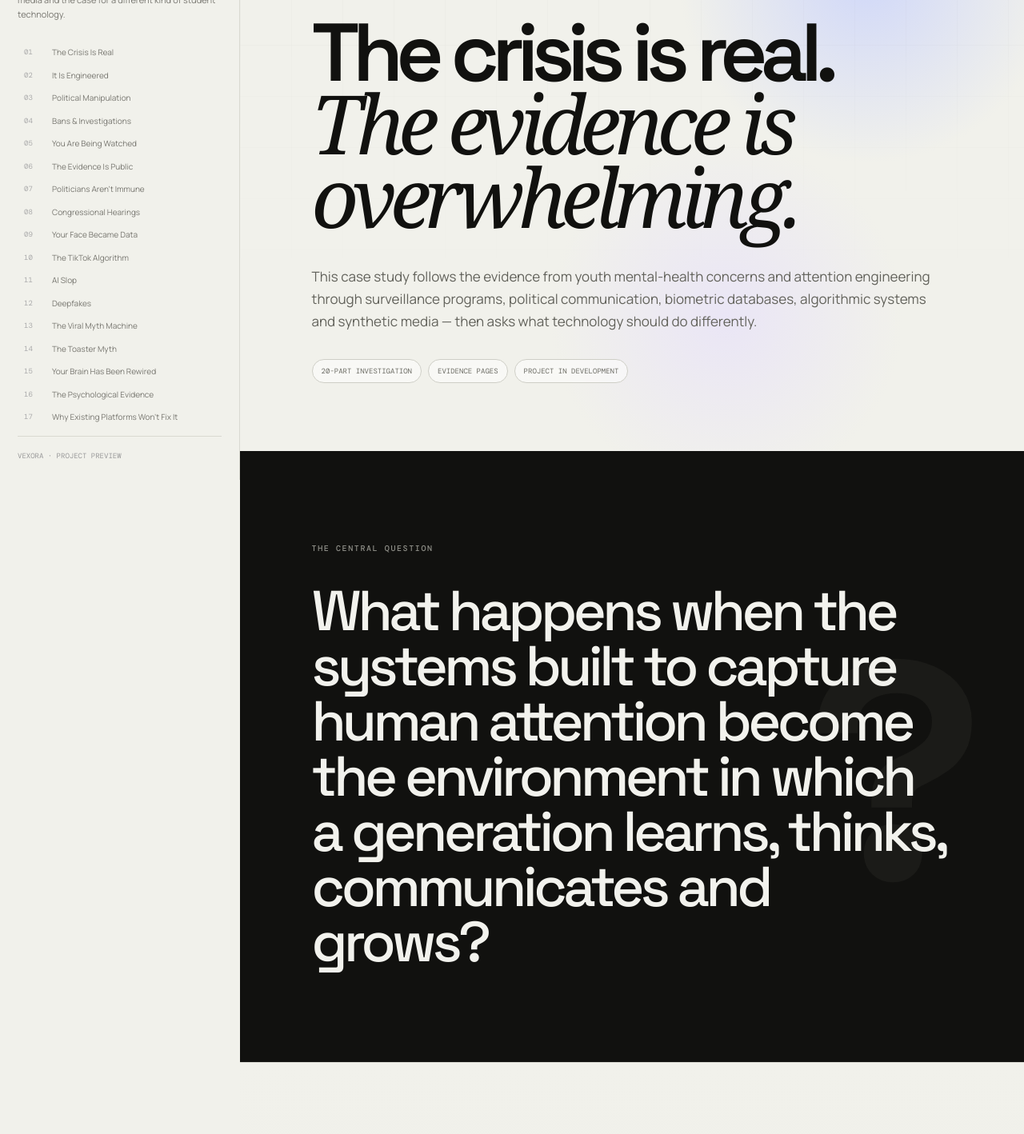
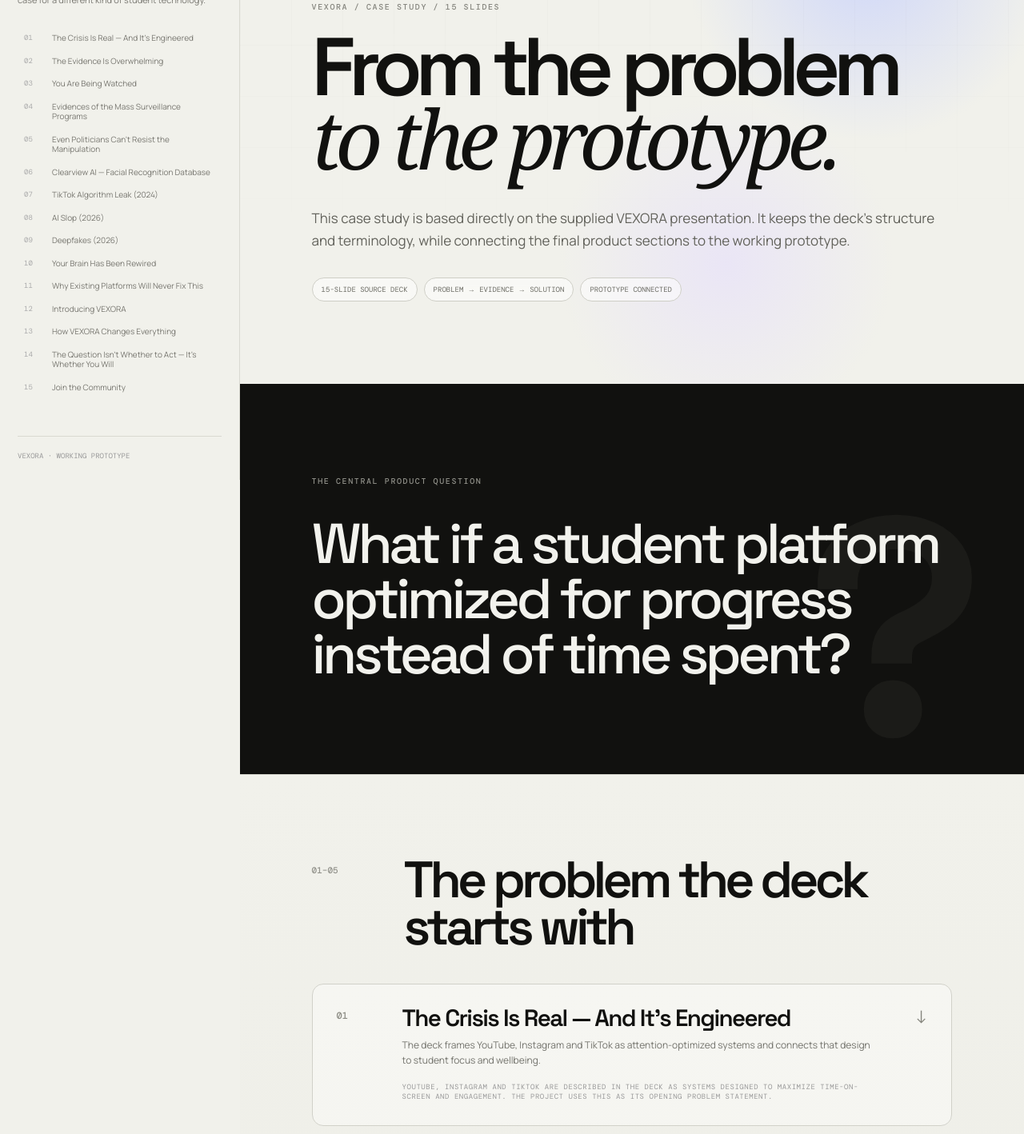
Before and after one commit to Thiviyan001/vexora-platform, a Next.js app: page /case-study in a window 1280 px wide. Shown: the part 200-1618 px from the top of the page at 80% size. Built offline with nearby package versions, Linux system fonts and the light colour scheme.

Commit message:
Rebuild case study from supplied VEXORA presentation

```diff
--- a/app/case-study/page.tsx
+++ b/app/case-study/page.tsx
@@ -1,44 +1,115 @@
 import Link from "next/link";
 
 const chapters = [
-  ["01", "The Crisis Is Real", "Mental health, attention and the evidence"],
-  ["02", "It Is Engineered", "Products are designed around measurable attention"],
-  ["03", "Political Manipulation", "When information systems meet elections"],
-  ["04", "Bans & Investigations", "Governments are no longer ignoring the problem"],
-  ["05", "You Are Being Watched", "PRISM, XKEYSCORE and digital surveillance"],
-  ["06", "The Evidence Is Public", "Official records, hearings and investigations"],
-  ["07", "Politicians Aren't Immune", "Trump, Harris and the attention battlefield"],
-  ["08", "Congressional Hearings", "Platforms questioned in public"],
-  ["09", "Your Face Became Data", "Clearview AI and biometric surveillance"],
-  ["10", "The TikTok Algorithm", "The 2024 internal-document revelations"],
-  ["11", "AI Slop", "When synthetic content becomes infinite"],
-  ["12", "Deepfakes", "When seeing is no longer enough"],
-  ["13", "The Viral Myth Machine", "Why repetition can beat verification"],
-  ["14", "The Toaster Myth", "A case study in invented internet history"],
-  ["15", "Your Brain Has Been Rewired", "Attention, novelty and reinforcement"],
-  ["16", "The Psychological Evidence", "APA, youth development and platform design"],
-  ["17", "Why Existing Platforms Won't Fix It", "The incentive problem"],
-  ["18", "Introducing VEXORA", "A student success ecosystem"],
-  ["19", "How VEXORA Changes Everything", "Progress instead of retention"],
-  ["20", "The Question", "The choice is whether we act"],
+  ["01","The Crisis Is Real — And It's Engineered","The deck frames YouTube, Instagram and TikTok as attention-optimized systems and connects that design to student focus and wellbeing."],
+  ["02","The Evidence Is Overwhelming","The presentation groups its evidence around youth mental health, political communication, and government investigations or restrictions."],
+  ["03","You Are Being Watched","The deck introduces PRISM, XKEYSCORE and related surveillance programs as part of its argument for privacy-first student infrastructure."],
+  ["04","Evidences of the Mass Surveillance Programs","A visual evidence section in the deck is used to move from the surveillance claim to documented-program material."],
+  ["05","Even Politicians Can't Resist the Manipulation","The presentation discusses political communication around TikTok and congressional scrutiny of social-media harms."],
+  ["06","Clearview AI — Facial Recognition Database","The deck uses Clearview AI as an example of how publicly shared images can enter large-scale facial-recognition databases."],
+  ["07","TikTok Algorithm Leak (2024)","The presentation describes internal-algorithm reporting and uses it to illustrate how recommendation systems can optimize for engagement."],
+  ["08","AI Slop (2026)","The deck highlights the rise of low-quality AI-generated video and its relationship to view-driven content production."],
+  ["09","Deepfakes (2026)","The presentation asks how students can distinguish authentic photos, videos, voices and headlines in an AI-heavy information environment."],
+  ["10","Your Brain Has Been Rewired","The deck argues that infinite-scroll and variable-reward systems can affect attention and learning, and cites an APA advisory."],
+  ["11","Why Existing Platforms Will Never Fix This","The presentation argues that products built around advertising, data and attention have incentives that differ from a student-first ecosystem."],
+  ["12","Introducing VEXORA","VEXORA is presented as a student platform built around distraction-free use, privacy-first principles and a Gen-Z/Gen-Alpha-oriented experience."],
+  ["13","How VEXORA Changes Everything","The core flow is Discover → Focus → Create → Lead: a structured path from curiosity to creation instead of an algorithmic rabbit hole."],
+  ["14","The Question Isn't Whether to Act — It's Whether You Will","The closing argument addresses educators, parents and supporters and asks them to consider student-focused infrastructure."],
+  ["15","Join the Community","The final slide provides the project contact details, WhatsApp community invitation and the VEXORA project URL."],
 ] as const;
 
-const groups = [
-  ["crisis", "01–04", "The crisis is real — and measurable", 1, 4],
-  ["surveillance", "05–10", "The systems behind the screen", 5, 10],
-  ["synthetic", "11–16", "When information itself becomes unstable", 11, 16],
-  ["solution", "17–19", "Why VEXORA exists", 17, 19],
-  ["future", "20", "The decision", 20, 20],
+const details = [
+  "YouTube, Instagram and TikTok are described in the deck as systems designed to maximize time-on-screen and engagement. The project uses this as its opening problem statement.",
+  "The deck lists three evidence areas: mental-health concerns, political manipulation, and government investigations or restrictions. It attributes some material to Inc.com, NPR, LPM.org, Pew Research and Time.",
+  "PRISM and XKEYSCORE are used in the presentation's privacy argument. The deck's stated concern is that student data and communications can become accessible to powerful institutions.",
+  "This section is intentionally evidence-led in the presentation: it is the visual bridge between the surveillance argument and the proposed alternative.",
+  "The presentation names Donald Trump, Kamala Harris and congressional hearings as examples in its political-manipulation section. These are presented as part of the deck's argument, not as a ranking of political actors.",
+  "Clearview AI is presented as a facial-recognition case study. The deck describes large-scale image scraping and law-enforcement access as the privacy risk it wants students to understand.",
+  "The deck describes recommendation systems as capable of using many behavioral signals and amplifying content that produces strong reactions. This is presented as a reason for a different information architecture.",
+  "The AI-slop section argues that synthetic low-quality content can scale rapidly when platforms reward views. The deck cites Kapwing research and presents its 2026 figures as estimates.",
+  "The deepfake section moves from statistics to a practical student question: can an online claim still be trusted simply because it looks or sounds convincing?",
+  "The attention section connects the presentation's social-media argument to learning. It cites an American Psychological Association advisory and frames attention as a design issue rather than only an individual habit.",
+  "The presentation's key product thesis is that changing settings on an existing attention-driven platform is different from building a platform whose core incentives are student progress.",
+  "VEXORA is defined in the deck as a student platform with three highlighted principles: distraction-free, privacy-first and Gen-Z native.",
+  "The product model is summarized as Discover, Focus, Create and Lead. This is the clearest bridge from the case study to the working prototype.",
+  "The final argument is addressed to educators, parents and supporters. The deck describes VEXORA as infrastructure for the next generation's independence.",
+  "The deck lists +94 71 123 4571, vcthivi@gmail.com and the VEXORA community/project URL. The contact details are reproduced from the supplied presentation.",
 ] as const;
 
 export default function CaseStudy() {
-  return <main className="case-page">
-    <aside className="case-sidebar"><Link href="/" className="sidebar-brand">← VEXORA</Link><p className="sidebar-kicker">Case study</p><h2>The VEXORA Story</h2><p className="sidebar-copy">A 20-part evidence-led investigation into attention, surveillance, manipulation, synthetic media and the case for a different kind of student technology.</p><nav className="toc">{chapters.map(([number,title])=><Link href={`/case-study/${number}`} key={number}><span>{number}</span>{title}</Link>)}</nav><small>VEXORA · Project preview</small></aside>
-    <div className="case-content">
-      <section className="case-hero section-pad"><Link href="/" className="back-link">← Back to VEXORA</Link><p className="eyebrow">VEXORA / CASE STUDY</p><h1>The crisis is real.<br/><em>The evidence is overwhelming.</em></h1><p>This case study follows the evidence from youth mental-health concerns and attention engineering through surveillance programs, political communication, biometric databases, algorithmic systems and synthetic media — then asks what technology should do differently.</p><div className="case-chips"><span>20-part investigation</span><span>Evidence pages</span><span>Project in development</span></div></section>
-      <section className="question-block"><p>THE CENTRAL QUESTION</p><h2>What happens when the systems built to capture human attention become the environment in which a generation learns, thinks, communicates and grows?</h2></section>
-      {groups.map(([id,range,title,start,end])=><section className={`chapter-group ${id}`} key={id}><div className="group-intro"><span>{range}</span><h2>{title}</h2></div><div className="chapter-list">{chapters.filter(([number])=>{const n=Number(number);return n>=start&&n<=end}).map(([number,title,description])=><Link href={`/case-study/${number}`} id={`slide-${number}`} className="chapter" key={number}><span className="chapter-number">{number}</span><div><h3>{title}</h3><p>{description}</p><small>Open detailed evidence →</small></div><span className="chapter-arrow">↗</span></Link>)}</div></section>)}
-      <section className="case-ending section-pad"><p className="eyebrow">The idea</p><h2>Learn. Build. Lead.<br/><em>Shape the future.</em></h2><p>VEXORA is the proposed response: a student ecosystem designed around capability, opportunity, creation and intentional connection rather than maximizing time spent inside the product.</p><Link href="/" className="button button-dark">Return to the project ↗</Link></section>
-    </div>
-  </main>;
+  return (
+    <main className="case-page">
+      <aside className="case-sidebar">
+        <Link href="/" className="sidebar-brand">← VEXORA</Link>
+        <p className="sidebar-kicker">Case study</p>
+        <h2>The VEXORA Story</h2>
+        <p className="sidebar-copy">A presentation-led investigation into attention, privacy, manipulation, synthetic media and the case for a different kind of student technology.</p>
+        <nav className="toc">
+          {chapters.map(([number,title]) => <a href={`#chapter-${number}`} key={number}><span>{number}</span>{title}</a>)}
+        </nav>
+        <small>VEXORA · Working prototype</small>
+      </aside>
+
+      <div className="case-content">
+        <section className="case-hero section-pad">
+          <Link href="/" className="back-link">← Back to VEXORA</Link>
+          <p className="eyebrow">VEXORA / CASE STUDY / 15 SLIDES</p>
+          <h1>From the problem<br/><em>to the prototype.</em></h1>
+          <p>This case study is based directly on the supplied VEXORA presentation. It keeps the deck's structure and terminology, while connecting the final product sections to the working prototype.</p>
+          <div className="case-chips"><span>15-slide source deck</span><span>Problem → evidence → solution</span><span>Prototype connected</span></div>
+        </section>
+
+        <section className="question-block">
+          <p>THE CENTRAL PRODUCT QUESTION</p>
+          <h2>What if a student platform optimized for progress instead of time spent?</h2>
+        </section>
+
+        <section className="chapter-group crisis">
+          <div className="group-intro"><span>01–05</span><h2>The problem the deck starts with</h2></div>
+          <div className="chapter-list">
+            {chapters.slice(0,5).map(([number,title,description], index) => (
+              <article id={`chapter-${number}`} className="chapter" key={number}>
+                <span className="chapter-number">{number}</span>
+                <div><h3>{title}</h3><p>{description}</p><small>{details[index]}</small></div>
+                <span className="chapter-arrow">↓</span>
+              </article>
+            ))}
+          </div>
+        </section>
+
+        <section className="chapter-group surveillance">
+          <div className="group-intro"><span>06–10</span><h2>The information environment</h2></div>
+          <div className="chapter-list">
+            {chapters.slice(5,10).map(([number,title,description], index) => (
+              <article id={`chapter-${number}`} className="chapter" key={number}>
+                <span className="chapter-number">{number}</span>
+                <div><h3>{title}</h3><p>{description}</p><small>{details[index+5]}</small></div>
+                <span className="chapter-arrow">↓</span>
+              </article>
+            ))}
+          </div>
+        </section>
+
+        <section className="chapter-group solution">
+          <div className="group-intro"><span>11–15</span><h2>From argument to product</h2></div>
+          <div className="chapter-list">
+            {chapters.slice(10,15).map(([number,title,description], index) => (
+              <article id={`chapter-${number}`} className="chapter" key={number}>
+                <span className="chapter-number">{number}</span>
+                <div><h3>{title}</h3><p>{description}</p><small>{details[index+10]}</small></div>
+                <span className="chapter-arrow">↓</span>
+              </article>
+            ))}
+          </div>
+        </section>
+
+        <section className="case-ending section-pad">
+          <p className="eyebrow">The prototype</p>
+          <h2>Discover. Focus.<br/><em>Create. Lead.</em></h2>
+          <p>The supplied deck describes this four-stage product direction. The working prototype turns it into an interactive student workspace with missions, focus mode, project progress, competitions and opportunities.</p>
+          <Link href="/prototype" className="button button-dark">Open the working prototype ↗</Link>
+        </section>
+      </div>
+    </main>
+  );
 }
```
